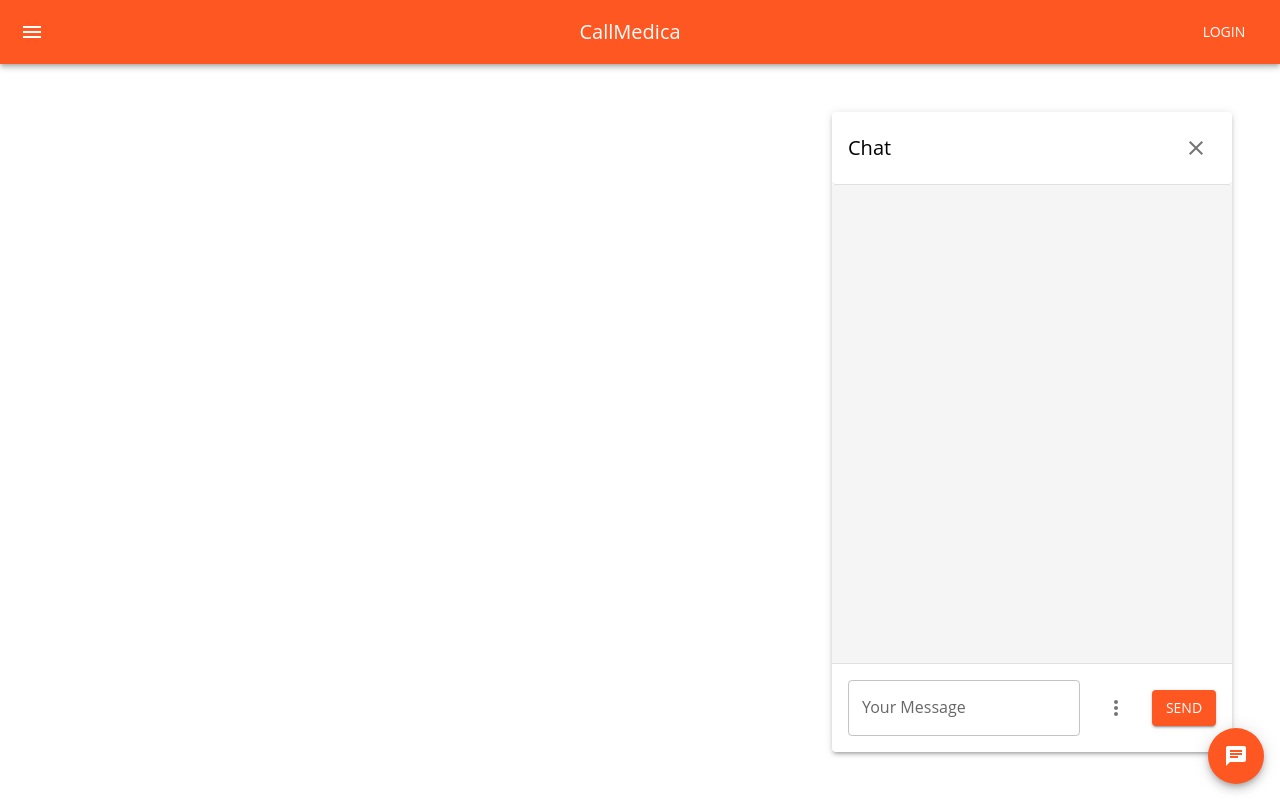
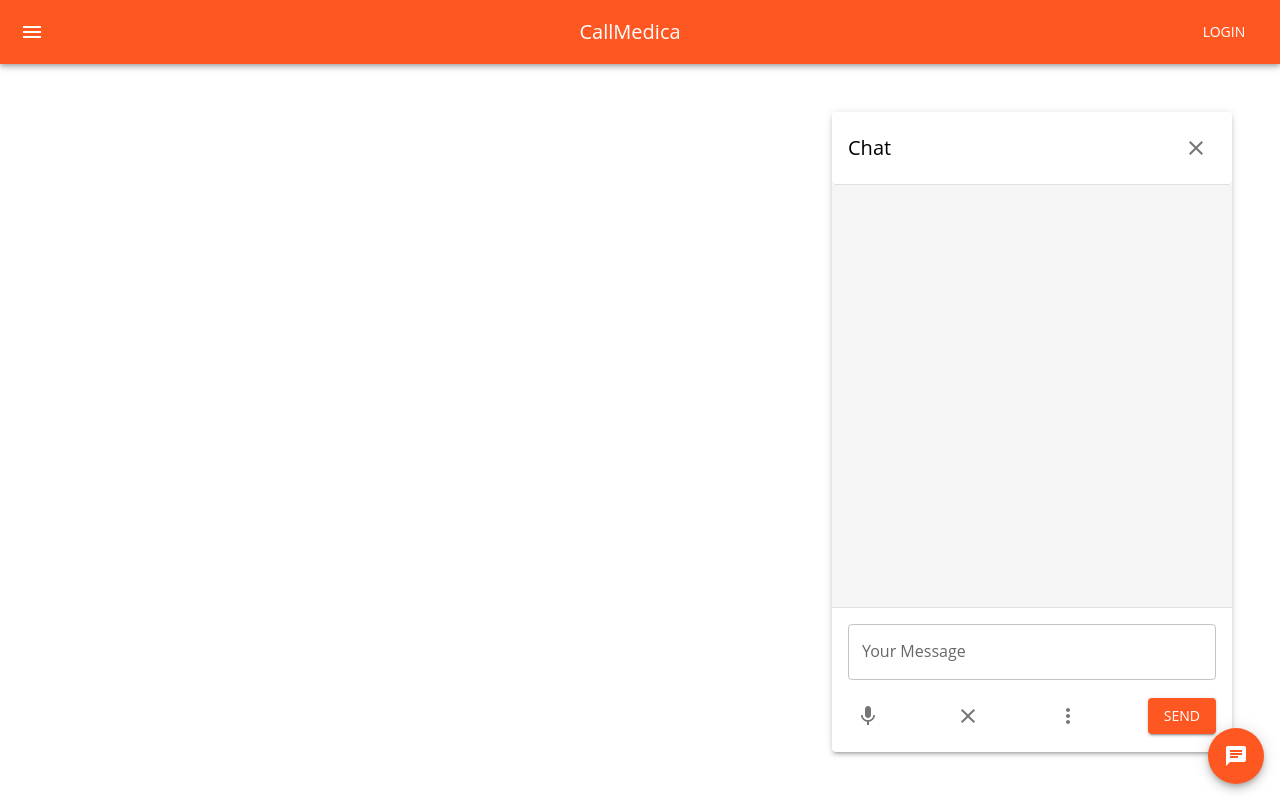
Before and after one commit to js-suck/hackhaton-callmedica, a React (Vite) app in the folder front/: page / in a window 1280 px wide. Both pictures are taken after a click on the button 1236 px from the left and 756 px from the top of the page. Built offline with nearby package versions, Linux system fonts and the light colour scheme.

Commit message:
Speech recognise

```diff
--- a/front/package.json
+++ b/front/package.json
@@ -16,7 +16,9 @@
     "@mui/material": "^5.15.20",
     "prop-types": "^15.8.1",
     "react": "^18.3.1",
-    "react-dom": "^18.3.1"
+    "react-dom": "^18.3.1",
+    "react-speech-recognition": "^3.10.0",
+    "regenerator-runtime": "^0.14.1"
   },
   "devDependencies": {
     "@types/react": "^18.3.3",
--- a/front/src/features/chat/Chat.jsx
+++ b/front/src/features/chat/Chat.jsx
@@ -1,3 +1,4 @@
+import "regenerator-runtime/runtime"; // Ajoutez cette ligne en haut
 import {
   Box,
   Fab,
@@ -14,6 +15,10 @@
 import ChatIcon from "@mui/icons-material/Chat";
 import CloseIcon from "@mui/icons-material/Close";
 import MoreVertIcon from "@mui/icons-material/MoreVert";
+import MicIcon from "@mui/icons-material/Mic";
+import SpeechRecognition, {
+  useSpeechRecognition,
+} from "react-speech-recognition";
 
 const preRecordedMessages = [
   "J'ai une coupure. Que dois-je faire ?",
@@ -29,6 +34,17 @@
   const [chatHistory, setChatHistory] = useState([]);
   const [anchorEl, setAnchorEl] = useState(null);
   const [loading, setLoading] = useState(false);
+
+  const {
+    transcript,
+    listening,
+    resetTranscript,
+    browserSupportsSpeechRecognition,
+  } = useSpeechRecognition();
+
+  if (!browserSupportsSpeechRecognition) {
+    return <span>Browser doesn't support speech recognition.</span>;
+  }
 
   const handleClickOpen = () => {
     setOpen(!open);
@@ -60,6 +76,7 @@
         const botMessage = { role: "assistant", content: data };
         setChatHistory([...newChatHistory, botMessage]);
         setMessage("");
+        resetTranscript();
       } catch (error) {
         console.error("Error sending message to chatbot API", error);
       } finally {
@@ -79,6 +96,22 @@
   const handlePreRecordedMessageClick = (message) => {
     handleSendMessage(message);
     handleMenuClose();
+  };
+
+  const handleMicClick = () => {
+    if (listening) {
+      SpeechRecognition.stopListening();
+    } else {
+      SpeechRecognition.startListening({
+        continuous: false,
+        language: "fr-FR",
+      });
+    }
+  };
+
+  const handleResetTranscript = () => {
+    resetTranscript();
+    setMessage("");
   };
 
   return (
@@ -180,21 +213,44 @@
               borderColor: "divider",
               display: "flex",
               alignItems: "center",
+              flexDirection: "column",
             }}
           >
             <TextField
               label="Your Message"
               variant="outlined"
               fullWidth
-              value={message}
+              value={message || transcript}
               onChange={(e) => setMessage(e.target.value)}
               onKeyPress={(e) => {
                 if (e.key === "Enter") {
-                  handleSendMessage(message);
+                  handleSendMessage(message || transcript);
                 }
               }}
+              sx={{ mb: 2 }}
+            />
+            <Box
+              sx={{
+                display: "flex",
+                alignItems: "center",
+                justifyContent: "space-between",
+                width: "100%",
+              }}
+            >
+              <IconButton
+                aria-label="mic"
+                onClick={handleMicClick}
                 sx={{ mr: 2 }}
-            />
+              >
+                <MicIcon color={listening ? "primary" : "inherit"} />
+              </IconButton>
+              <IconButton
+                aria-label="reset"
+                onClick={handleResetTranscript}
+                sx={{ mr: 2 }}
+              >
+                <CloseIcon />
+              </IconButton>
               <IconButton
                 aria-label="more"
                 aria-controls="long-menu"
@@ -223,10 +279,11 @@
               <Button
                 variant="contained"
                 color="primary"
-              onClick={() => handleSendMessage(message)}
+                onClick={() => handleSendMessage(message || transcript)}
               >
                 Send
               </Button>
+            </Box>
           </Box>
         </Box>
       )}
```
Also changed, not shown: 1 other file (tests, documents, lock files or other folders). Lines whose indentation alone changed are shown as unchanged.
